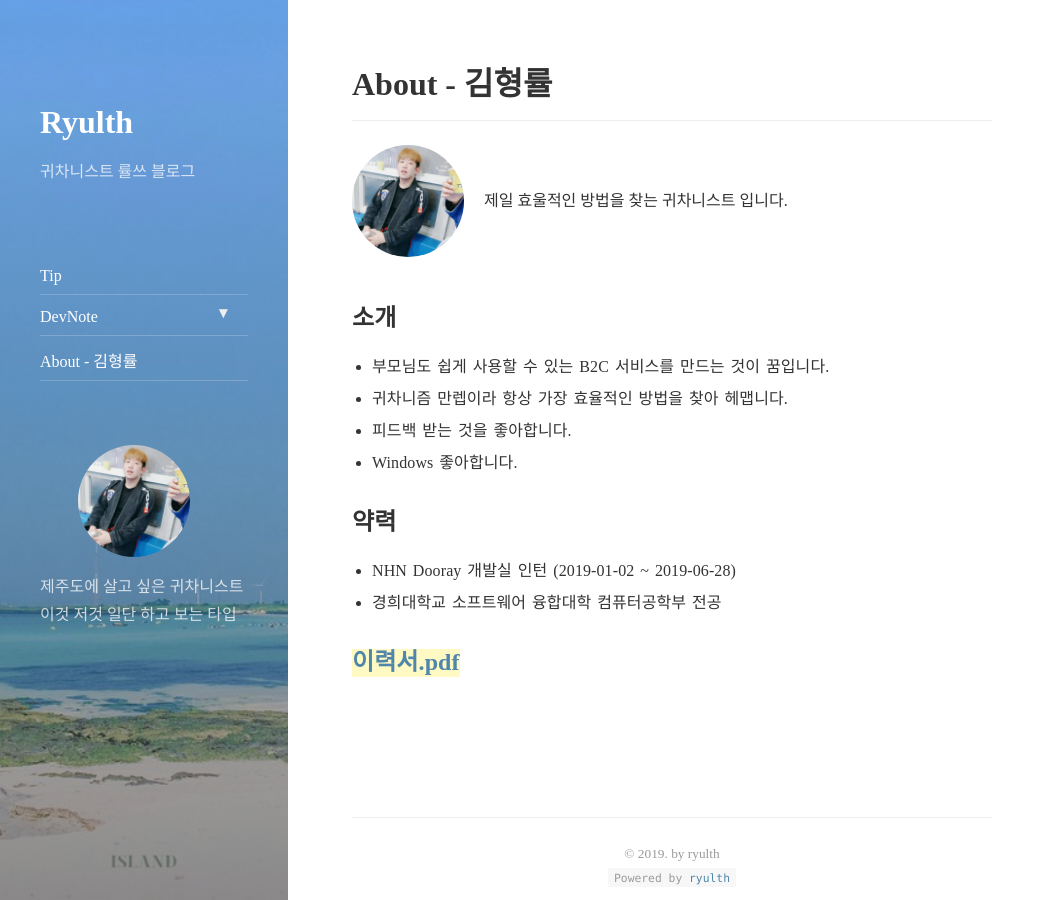
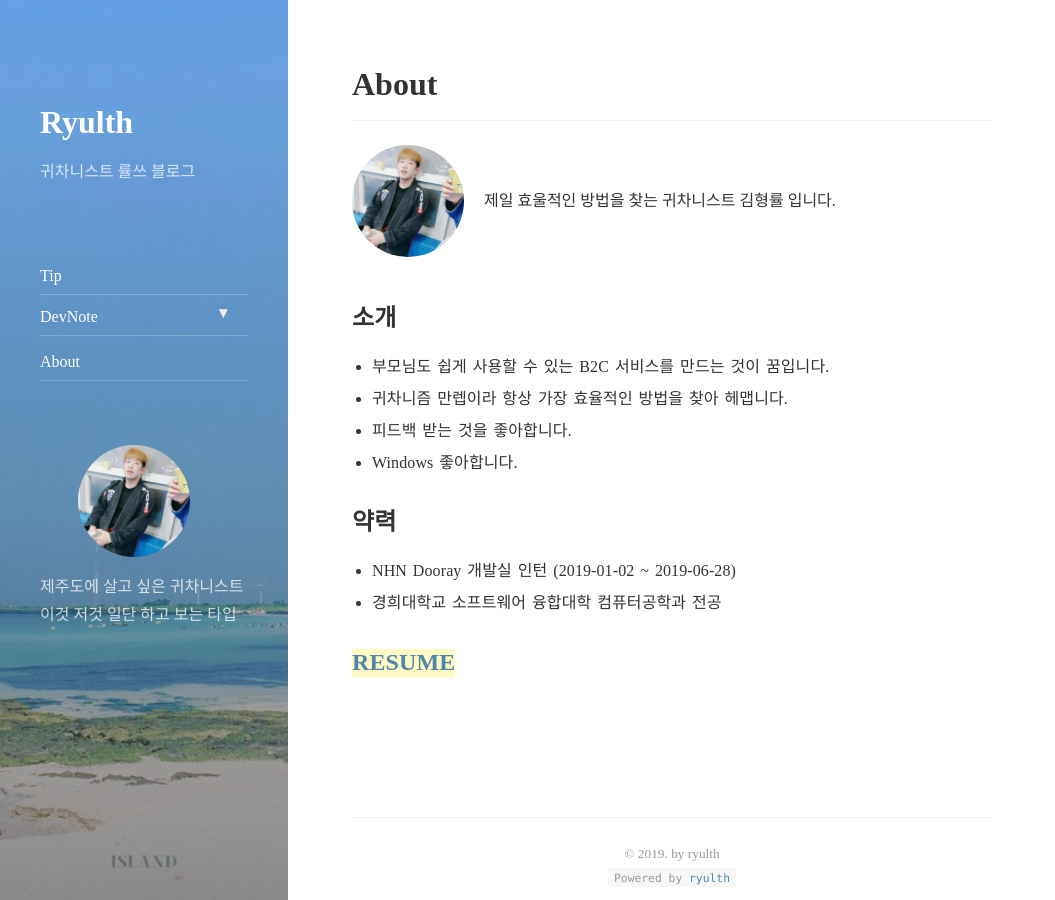
Before and after one commit to Ryulth/ryulth.github.io, a Jekyll site: the page built from about.md, in a window 1280 px wide and 900 px high. Shown: the whole window, without its empty margins (0-1055 px from the left). Built offline with Jekyll 4.4.1, drawn with Linux system fonts in a browser that asks for light colours; nearby versions of some CDN libraries.

Commit message:
change: 프로필

```diff
--- a/_data/authors.yml
+++ b/_data/authors.yml
@@ -8,7 +8,7 @@ ryulth:
   # Used at the bottom of each page and at the top of the `about` layout
   # Markdown enabled, can use multiple paragraphs (enabled by `|`)
   about:             |
-    제일 효울적인 방법을 찾는 귀차니스트 입니다.
+    제일 효울적인 방법을 찾는 귀차니스트 김형률 입니다.
 
   # This photo will be used in the about section
   picture:
--- a/about.md
+++ b/about.md
@@ -1,6 +1,6 @@
 ---
 layout: about
-title: About - 김형률
+title: About
 menu: true
 order: 10
 ---
@@ -15,6 +15,6 @@ order: 10
 ## 약력
 
 - NHN Dooray 개발실 인턴 (2019-01-02 ~ 2019-06-28)
-- 경희대학교 소프트웨어 융합대학 컴퓨터공학부 전공
+- 경희대학교 소프트웨어 융합대학 컴퓨터공학과 전공
 
-## [이력서.pdf](https://ryulth.com/resume-hyungryul.pdf)
+## [RESUME](https://ryulth.com/resume-hyungryul.pdf)
```
Also changed, not shown: 1 other file.
